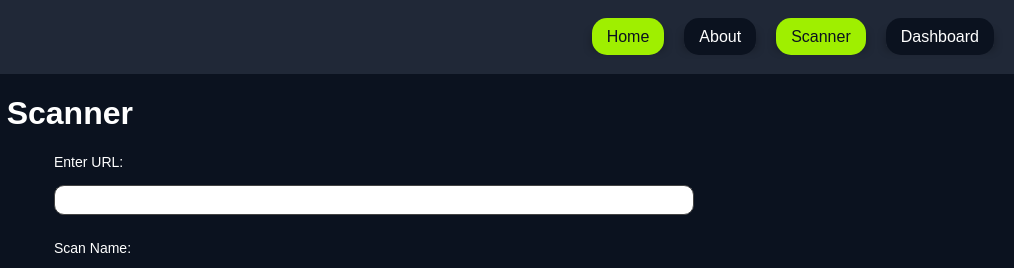
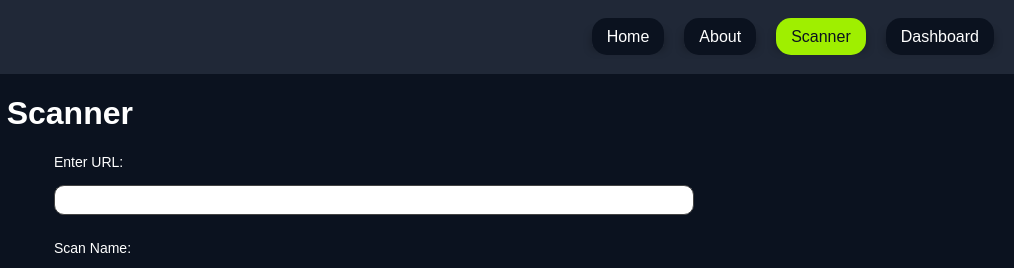
Before and after one commit to Chandanlokesh/some-xss, a website: page public/scanner.html in a window 1280 px wide. Shown: the top 268 px of the page, 266-1280 px from the left. Drawn offline with nearby package versions, Linux system fonts and the light colour scheme; no server answers.

Commit message:
first update

```diff
--- a/public/scanner.html
+++ b/public/scanner.html
@@ -155,7 +155,7 @@
             </a>
         </div>
         <ul class="navbar-menu">
-            <li><a href="/index.html" class="active">Home</a></li>
+            <li><a href="/index.html" >Home</a></li>
             <li><a href="/about.html">About</a></li>
             <li><a href="/scanner.html" class="active">Scanner</a></li>
             <li><a href="/dashboard.html">Dashboard</a></li>
```
